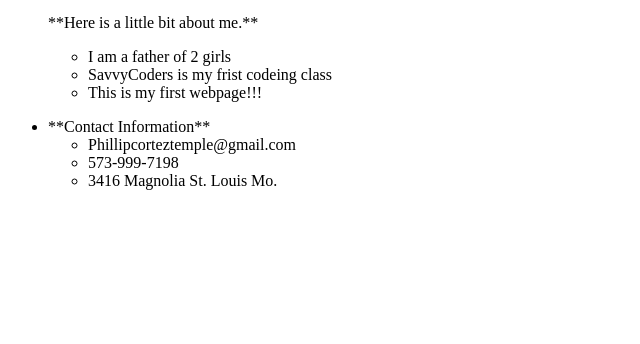
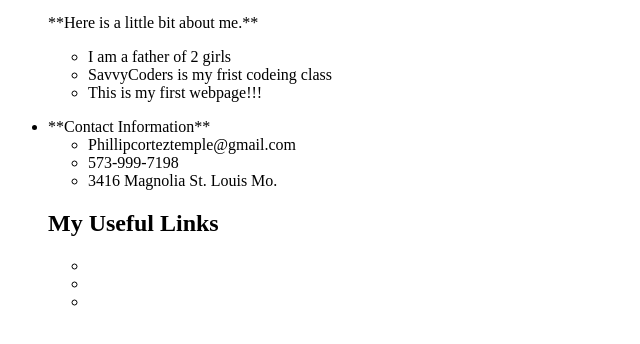
Before and after one commit to PhillSavvyCoders/savvy-portfolio-Phillip-Temple, a website: page index.html in a window 1280 px wide. Shown: the part 420-764 px from the top of the page, without its empty margins (0-640 px from the left). Drawn offline with Linux system fonts and the light colour scheme.

Commit message:
test test help me

```diff
--- a/index.html
+++ b/index.html
@@ -27,5 +27,11 @@
             <li>573-999-7198</li>
             <li>3416 Magnolia St. Louis Mo.</li>
         </ul>
+        <h2>My Useful Links</h2>
+        <ul>
+            <li></li>
+            <li></li>
+            <li></li>
+        </ul>
 </body>
 </html>
```
Also changed, not shown: 2index.html (added, +13 -0 lines).
